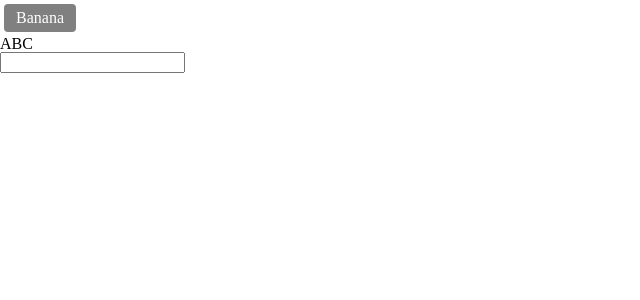
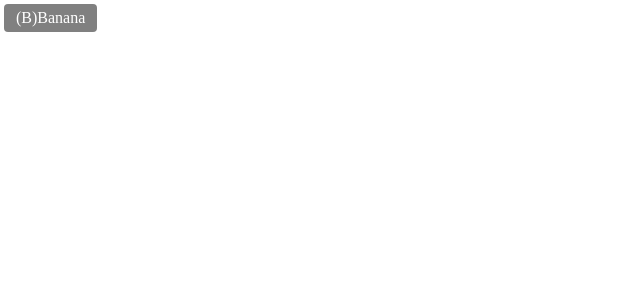
Before and after one commit to KIM602/vue3_component, a Vue app: page / in a window 1280 px wide. Shown: the top 300 px of the page, without its empty margins (0-640 px from the left). Built offline with nearby package versions, Linux system fonts and the light colour scheme.

Commit message:
컴포넌트 - Slot

```diff
--- a/src/App.vue
+++ b/src/App.vue
@@ -1,8 +1,11 @@
 <template>
-    <MyBtn
-        @heropy="log"
-        @change-msg="logMsg">
-        Banana
+    <MyBtn>
+        <template #icon>
+            <span>(B)</span>
+        </template>
+        <template #text>
+            <span>Banana</span>
+        </template>
     </MyBtn>
 </template>
 
@@ -12,15 +15,6 @@ import MyBtn from '~/components/MyBtn'
 export default {
     components: {
         MyBtn
-    },
-    methods: {
-        log(event) {
-            console.log('Click!!')
-            console.log(event)
-        },
-        logMsg(msg) {
-            console.log(msg)
-        }
     }
 }
 </script>
--- a/src/components/MyBtn.vue
+++ b/src/components/MyBtn.vue
@@ -1,33 +1,9 @@
 <template>
     <div class="btn">
-        <slot></slot>
+        <slot name="icon"></slot>
+        <slot name="text"></slot>
     </div>
-    <h1 @dblclick="$emit('heropy', 123)">
-        ABC
-    </h1>
-    <input
-        type="text"
-        v-model="msg" />
 </template>
-
-<script>
-export default {
-  emits: [
-    'heropy',
-    'changeMsg'
-  ],
-  data() {
-    return {
-        msg: ''
-    }
-  },
-  watch: {
-    msg() {
-        this.$emit('changeMsg', this.msg)
-    }
-  }
-}
-</script>
 
 <style scoped>
     .btn {
```
